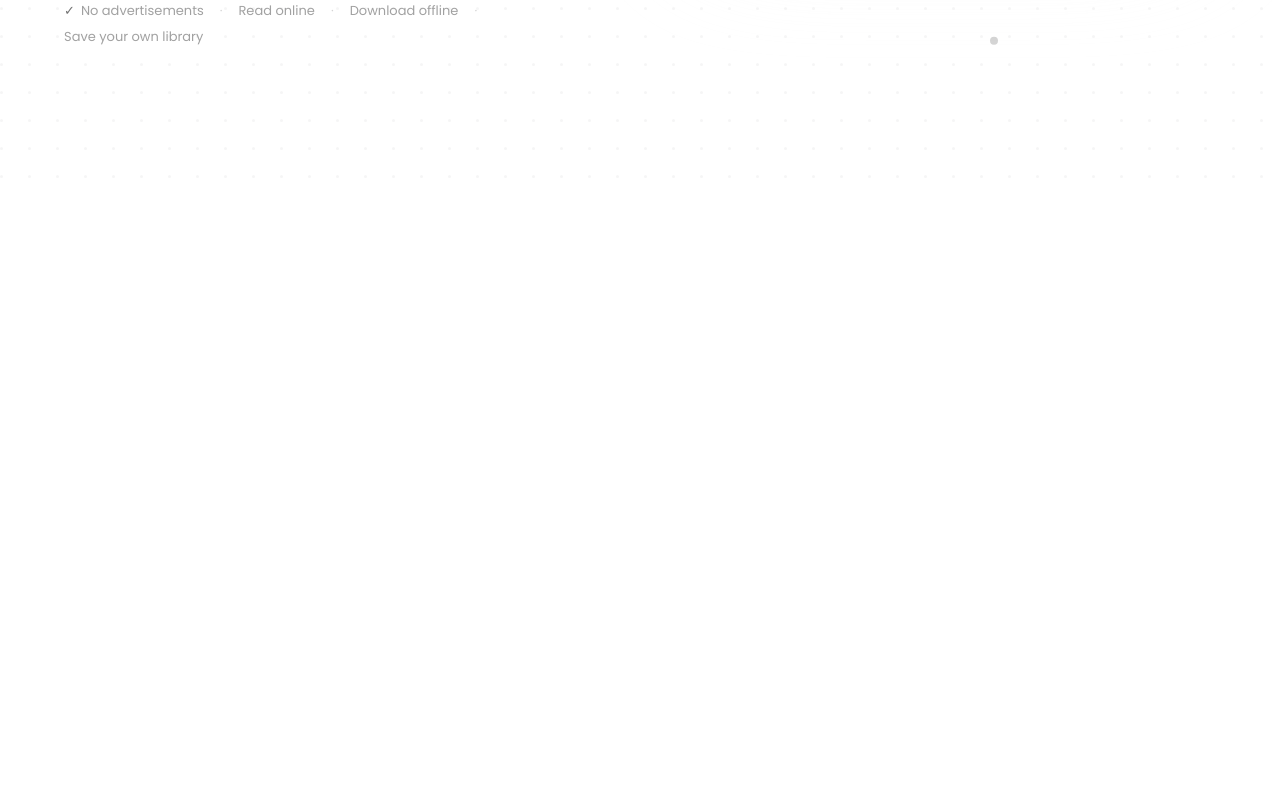
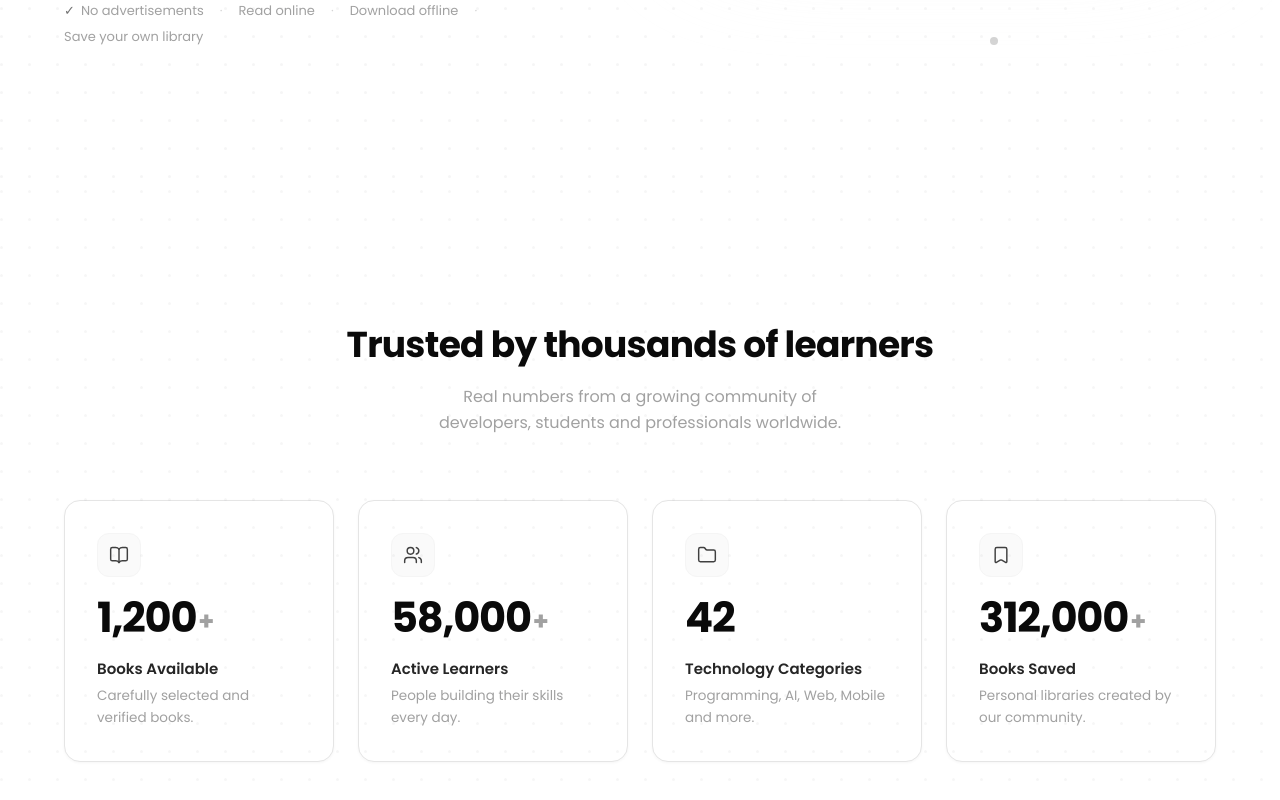
Before and after one commit to realstin/booksstore-frontend, a React (Vite) app: page /homepage in a window 1280 px wide. Shown: the part 914-1714 px from the top of the page. Before the commit the page ends 1104 px from the top, so only its background shows below. Built offline with nearby package versions, Linux system fonts and the light colour scheme; no server answers; the HTML template or start-up script is replaced by a standard one.

Commit message:
feat: added the statistics part on the home page

```diff
--- a/src/pages/Homepage.jsx
+++ b/src/pages/Homepage.jsx
@@ -1,11 +1,13 @@
 import Navbar from './components/Homepage/Navbar';
 import Hero from './components/Homepage/Hero';
+import Statistics from './components/Homepage/Statistics';
 
 function Homepage() {
   return (
     <>
       <Navbar />
       <Hero />
+      <Statistics />
     </>
   );
 }
--- a/src/pages/components/Homepage/Statistics.jsx
+++ b/src/pages/components/Homepage/Statistics.jsx
@@ -0,0 +1,209 @@
+import { useEffect, useRef, useState } from "react";
+import { motion, useInView } from "framer-motion";
+import { BookOpen, Users, Folder, Bookmark } from "lucide-react";
+import Container from "../../../components/Container";
+
+/* ─────────────────────────────────────────
+   Data
+───────────────────────────────────────── */
+const stats = [
+  {
+    icon: BookOpen,
+    value: 1200,
+    suffix: "+",
+    label: "Books Available",
+    description: "Carefully selected and verified books.",
+  },
+  {
+    icon: Users,
+    value: 58000,
+    suffix: "+",
+    label: "Active Learners",
+    description: "People building their skills every day.",
+  },
+  {
+    icon: Folder,
+    value: 42,
+    suffix: "",
+    label: "Technology Categories",
+    description: "Programming, AI, Web, Mobile and more.",
+  },
+  {
+    icon: Bookmark,
+    value: 312000,
+    suffix: "+",
+    label: "Books Saved",
+    description: "Personal libraries created by our community.",
+  },
+];
+
+/* ─────────────────────────────────────────
+   Animated Counter Hook
+───────────────────────────────────────── */
+function useCounter(target, duration = 1800, started = false) {
+  const [count, setCount] = useState(0);
+
+  useEffect(() => {
+    if (!started) return;
+
+    let startTime = null;
+    let frame;
+
+    const step = (timestamp) => {
+      if (!startTime) startTime = timestamp;
+      const elapsed = timestamp - startTime;
+      const progress = Math.min(elapsed / duration, 1);
+      // Ease-out cubic
+      const eased = 1 - Math.pow(1 - progress, 3);
+      setCount(Math.floor(eased * target));
+      if (progress < 1) frame = requestAnimationFrame(step);
+    };
+
+    frame = requestAnimationFrame(step);
+    return () => cancelAnimationFrame(frame);
+  }, [target, duration, started]);
+
+  return count;
+}
+
+/* ─────────────────────────────────────────
+   Format large numbers (e.g. 58000 → 58,000)
+───────────────────────────────────────── */
+function formatNumber(n) {
+  return n.toLocaleString("en-US");
+}
+
+/* ─────────────────────────────────────────
+   StatCard
+───────────────────────────────────────── */
+function StatCard({ stat, index, started }) {
+  const { icon: Icon, value, suffix, label, description } = stat;
+  const count = useCounter(value, 1600 + index * 100, started);
+
+  return (
+    <motion.article
+      variants={{
+        hidden: { opacity: 0, y: 28 },
+        show: {
+          opacity: 1,
+          y: 0,
+          transition: {
+            duration: 0.65,
+            delay: index * 0.1,
+            ease: [0.22, 1, 0.36, 1],
+          },
+        },
+      }}
+      whileHover={{
+        y: -4,
+        scale: 1.02,
+        transition: { duration: 0.25, ease: "easeOut" },
+      }}
+      className="group flex flex-col gap-5 rounded-2xl border border-neutral-200 bg-white p-8 shadow-[0_1px_3px_rgba(0,0,0,0.04)] transition-shadow duration-300 hover:border-neutral-300 hover:shadow-[0_8px_28px_rgba(0,0,0,0.07)] cursor-default"
+      aria-label={`${formatNumber(value)}${suffix} ${label} — ${description}`}
+    >
+      {/* Icon */}
+      <span className="inline-flex h-11 w-11 items-center justify-center rounded-xl border border-neutral-100 bg-neutral-50 text-neutral-700 transition-colors duration-300 group-hover:border-neutral-200 group-hover:bg-neutral-100">
+        <Icon size={20} strokeWidth={1.75} aria-hidden="true" />
+      </span>
+
+      {/* Number */}
+      <div className="flex items-end gap-0.5">
+        <span className="text-[2.6rem] font-bold leading-none tracking-[-0.03em] text-neutral-950">
+          {formatNumber(count)}
+        </span>
+        {suffix && (
+          <span className="mb-1 text-[1.6rem] font-bold leading-none tracking-tight text-neutral-400">
+            {suffix}
+          </span>
+        )}
+      </div>
+
+      {/* Label + Description */}
+      <div className="flex flex-col gap-1.5">
+        <p className="text-[15px] font-semibold leading-snug text-neutral-800">
+          {label}
+        </p>
+        <p className="text-[13.5px] leading-relaxed text-neutral-400">
+          {description}
+        </p>
+      </div>
+    </motion.article>
+  );
+}
+
+/* ─────────────────────────────────────────
+   Statistics Section
+───────────────────────────────────────── */
+function Statistics() {
+  const ref = useRef(null);
+  const inView = useInView(ref, { once: true, margin: "-80px" });
+
+  return (
+    <section
+      ref={ref}
+      className="relative overflow-hidden bg-white py-28 lg:py-32"
+      aria-labelledby="stats-heading"
+    >
+      {/* Subtle dot-grid background */}
+      <svg
+        aria-hidden="true"
+        className="pointer-events-none absolute inset-0 h-full w-full opacity-[0.03]"
+        xmlns="http://www.w3.org/2000/svg"
+      >
+        <defs>
+          <pattern
+            id="stats-dot-grid"
+            x="0"
+            y="0"
+            width="28"
+            height="28"
+            patternUnits="userSpaceOnUse"
+          >
+            <circle cx="1.5" cy="1.5" r="1.5" fill="#0f1419" />
+          </pattern>
+        </defs>
+        <rect width="100%" height="100%" fill="url(#stats-dot-grid)" />
+      </svg>
+
+      <Container>
+        {/* Section header */}
+        <motion.div
+          initial={{ opacity: 0, y: 20 }}
+          animate={inView ? { opacity: 1, y: 0 } : {}}
+          transition={{ duration: 0.65, ease: [0.22, 1, 0.36, 1] }}
+          className="mb-16 text-center"
+        >
+          <h2
+            id="stats-heading"
+            className="mb-3 text-[clamp(1.6rem,3vw,2.25rem)] font-bold tracking-[-0.02em] text-neutral-950"
+            style={{ fontFamily: "var(--font-sans)" }}
+          >
+            Trusted by thousands of learners
+          </h2>
+          <p className="mx-auto max-w-md text-[1rem] leading-relaxed text-neutral-400">
+            Real numbers from a growing community of developers, students and
+            professionals worldwide.
+          </p>
+        </motion.div>
+
+        {/* Cards grid */}
+        <motion.div
+          variants={{
+            hidden: {},
+            show: {},
+          }}
+          initial="hidden"
+          animate={inView ? "show" : "hidden"}
+          className="grid grid-cols-1 gap-6 sm:grid-cols-2 lg:grid-cols-4"
+        >
+          {stats.map((stat, i) => (
+            <StatCard key={stat.label} stat={stat} index={i} started={inView} />
+          ))}
+        </motion.div>
+      </Container>
+    </section>
+  );
+}
+
+export default Statistics;
```
